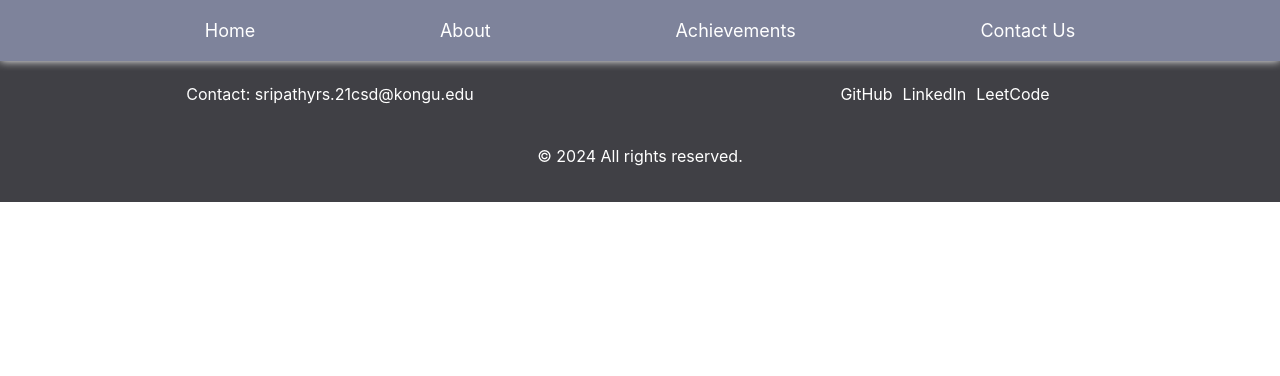
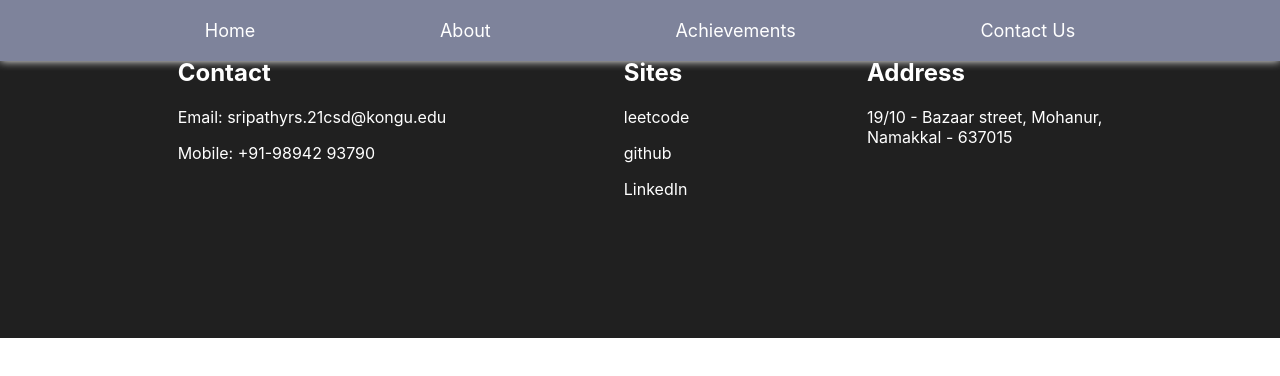
Before and after one commit to sripathy914/MERN-React, a React (Create React App) app: page /Login in a window 1280 px wide. Shown: the top 376 px of the page. Built offline with nearby package versions, Linux system fonts and the light colour scheme.

Commit message:
committed the footer

```diff
--- a/src/App.js
+++ b/src/App.js
@@ -14,7 +14,7 @@ import Home from './NavBar/Home';
 
 function App() {
   return (
-    <div>
+    <div className="App">
       <BrowserRouter>
           <NavBar/>
           <Routes>
--- a/src/NavBar/About.jsx
+++ b/src/NavBar/About.jsx
@@ -1,8 +1,9 @@
 import React from "react";
+import './NavBar.css';
 
 const About = () =>{
     return(
-        <div>
+        <div class="home">
             <h1>This is About page</h1>
         </div>
     )
--- a/src/NavBar/Achiements.jsx
+++ b/src/NavBar/Achiements.jsx
@@ -2,7 +2,7 @@ import React from "react";
 
 const Achievements = () =>{
     return(
-        <div>
+        <div class="home">
             <h1>This is Achievements page</h1>
         </div>
     )
--- a/src/NavBar/ContactUs.jsx
+++ b/src/NavBar/ContactUs.jsx
@@ -2,7 +2,7 @@ import React from "react";
 
 const ContactUs = () =>{
     return(
-        <div>
+        <div class="home">
             <h1>This is ContactUs page</h1>
         </div>
     )
--- a/src/NavBar/Footer.css
+++ b/src/NavBar/Footer.css
@@ -1,28 +1,26 @@
-/* Footer.css */
-.Footer {
-    background-color: rgb(64, 64, 69);
+.Footer
+{
+    width: 100%;
+    height: 300px;
+    background-color: rgb(32, 32, 32);
     color: white;
-    padding: 20px;
-    text-align: center;
-  }
 
-  .FooterContent {
+}
+.FooterContent
+{
     display: flex;
-    justify-content:center;
-    align-items: center;
-  }
+    justify-content: space-evenly;
+    flex-direction: row;
+    text-align: left;
+    flex-wrap: wrap;
+}
+@media (max-width:525px) {
+    .FooterContent{
+        padding-left: 120px;
+        padding-right: 120px;
+        display: flex;
+        flex-direction: column;
 
-  .ContactInfo, .SocialLinks {
-    flex: 1;
-    padding: 10px; /* Add padding for better spacing */
-  }
-
-  .SocialLinks a {
-    color: white;
-    text-decoration: none;
-    margin-right: 10px; /* Adjust margin between social links */
-  }
-
-  .Copyright {
-    margin-top: 10px;
-  }
+        text-align: left;
+    }
+}
--- a/src/NavBar/Footer.jsx
+++ b/src/NavBar/Footer.jsx
@@ -7,23 +7,23 @@ const Footer = () => {
     <div className="Footer">
       <div className="FooterContent">
         <div className="ContactInfo">
-          <p>Contact: sripathyrs.21csd@kongu.edu</p>
+          <h2>Contact</h2>
+          <p>Email: sripathyrs.21csd@kongu.edu</p>
+          <p>Mobile: +91-98942 93790</p>
         </div>
-        <div className="SocialLinks">
-          <a href="https://github.com/sripathy914" target="_blank">
-            GitHub
-          </a>
-          <a href="https://www.linkedin.com/in/sripathy-sathyanarayanan-13317522a/" target="_blank">
-            LinkedIn
-          </a>
-          <a href="https://leetcode.com/srisud04/" target="_blank">
-            LeetCode
-          </a>
+        <div className="ContactInfo">
+          <h2>Sites</h2>
+        <p>leetcode</p>
+        <p>github</p>
+        <p>LinkedIn</p>
         </div>
-      </div>
-      <div className="Copyright">
-        <p>&copy; 2024 All rights reserved.</p>
-      </div>
+
+        <div class="ContactInfo">
+            <h2>Address</h2>
+            <p>19/10 - Bazaar street, Mohanur,
+            <br/>Namakkal - 637015</p>
+        </div>
+        </div>
     </div>
   );
 };
--- a/src/NavBar/NavBar.css
+++ b/src/NavBar/NavBar.css
@@ -37,11 +37,8 @@ ol{
  .home
  {
     height: 1000px;
-    color: white;
+    color: rgb(0, 0, 0);
     margin: 0px;
-    background-color: black;
-    background-position: center;
-    margin-bottom: -20px;
 
  }
 
@@ -50,7 +47,7 @@ ol{
 
     height: 300px;
     background-color: transparent;
-    filter: drop-shadow(10px 10px 20px rgb(252, 252, 252));
+
     border-radius: 10px;
     margin-bottom: -10px;
 
```
Also changed, not shown: src/App.css (line endings or trailing spaces).
